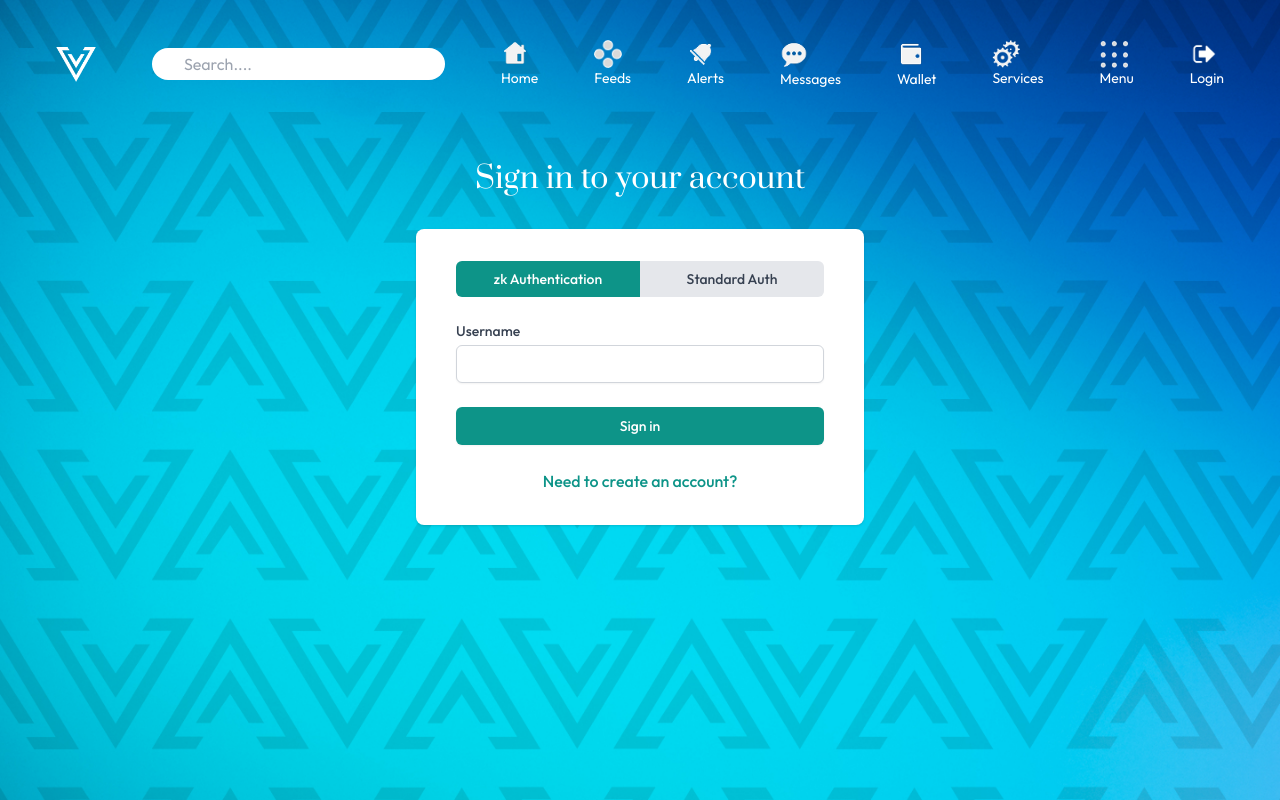
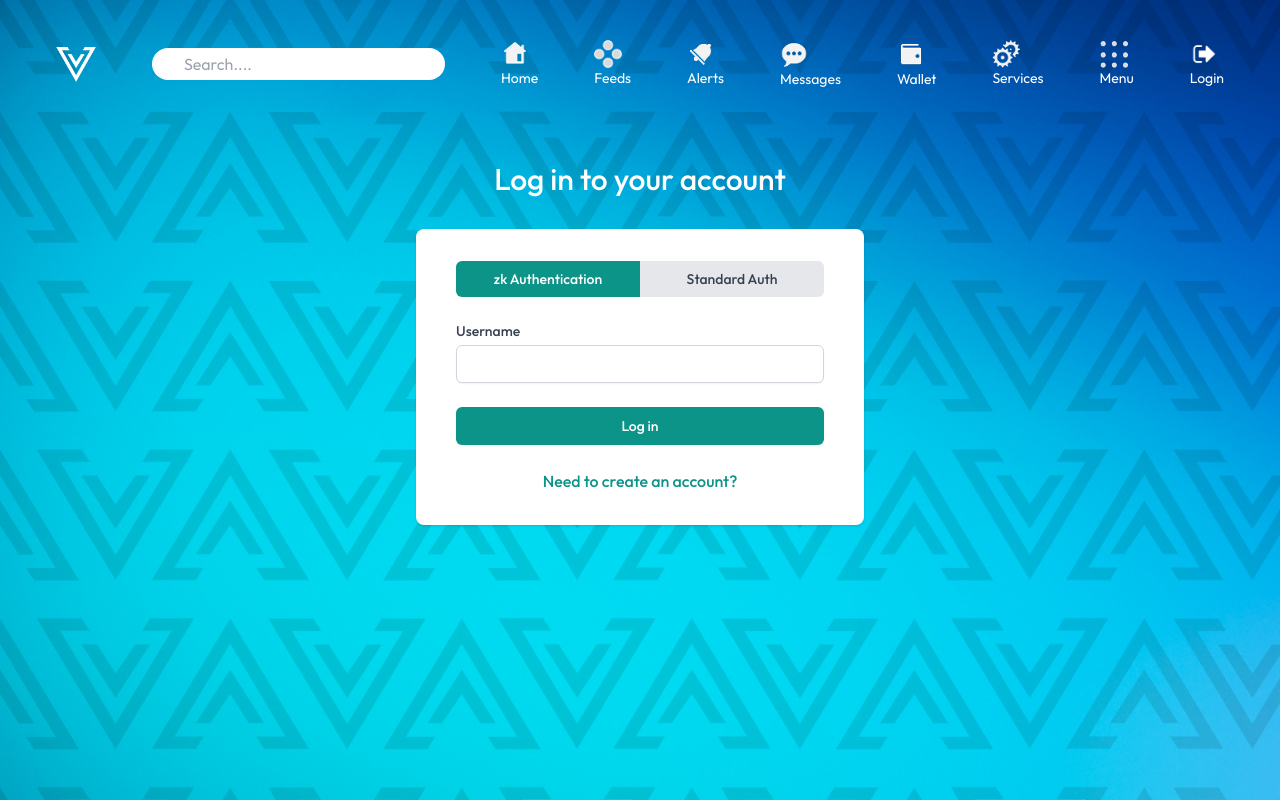
Before and after one commit to Project-Vomzer/Front_end, a React (Vite) app in the folder Vomzer_sui_socials/: page /login in a window 1280 px wide. Built offline with nearby package versions, Linux system fonts and the light colour scheme.

Commit message:
Vomzer Sui

```diff
--- a/Vomzer_sui_socials/src/pages/Login.jsx
+++ b/Vomzer_sui_socials/src/pages/Login.jsx
@@ -23,27 +23,24 @@ const isValidPassword = (password) => {
   );
 };
 
+// 🔐 Placeholder for zk-proof generation logic
+const generateZkProof = (username) => {
+  // You should replace this with actual zk proof generation logic
+  return `zk-proof-for-${username}`;
+};
+
 const Login = () => {
   const [authMode, setAuthMode] = useState('zk');
   const [isLogin, setIsLogin] = useState(true);
-  const [formData, setFormData] = useState({
-    userName: '',
-    password: '',
-  });
+  const [formData, setFormData] = useState({ userName: '', password: '' });
   const [isLoading, setIsLoading] = useState(false);
   const [errors, setErrors] = useState({});
 
   const handleChange = (e) => {
-    setFormData({
-      ...formData,
-      [e.target.name]: e.target.value,
-    });
-
-    if (errors[e.target.name]) {
-      setErrors({
-        ...errors,
-        [e.target.name]: null,
-      });
+    const { name, value } = e.target;
+    setFormData(prev => ({ ...prev, [name]: value }));
+    if (errors[name]) {
+      setErrors(prev => ({ ...prev, [name]: null }));
     }
   };
 
@@ -53,16 +50,14 @@ const Login = () => {
     if (!formData.userName.trim()) {
       newErrors.userName = 'Username is required';
     } else if (!isValidUsername(formData.userName)) {
-      newErrors.userName =
-        'Username must be 3-50 characters and contain only letters, numbers, ".", "-", or "_"';
+      newErrors.userName = 'Username must be 3-50 characters and valid format';
     }
 
     if (authMode === 'standard') {
       if (!formData.password) {
         newErrors.password = 'Password is required';
       } else if (!isValidPassword(formData.password)) {
-        newErrors.password =
-          'Password must be 8-128 characters, include uppercase, lowercase, number, and special character (@$!%?&)';
+        newErrors.password = 'Invalid password format';
       }
     }
 
@@ -72,87 +67,66 @@ const Login = () => {
 
   const handleSubmit = async (e) => {
     e.preventDefault();
-
-    if (!validateForm()) {
-      return;
-    }
+    if (!validateForm()) return;
 
     setIsLoading(true);
 
     try {
-      let endpoint, payload;
+      const endpoint = isLogin
+        ? `/api/auth/login/${authMode}`
+        : `/api/auth/register/${authMode}`;
 
-      if (authMode === 'standard') {
-        if (isLogin) {
-          endpoint = '/api/auth/login/standard';
-          payload = {
+      const payload = authMode === 'standard'
+        ? {
             userName: formData.userName,
             password: formData.password,
+          }
+        : {
+            userName: formData.userName,
+            zkProof: generateZkProof(formData.userName),
           };
-        } else {
-          endpoint = '/api/auth/register/standard';
-          payload = {
-            userName: formData.userName,
-            password: formData.password,
-          };
-        }
-      } else {
-        if (isLogin) {
-          endpoint = '/api/auth/login/zk';
-          payload = {
-            userName: formData.userName,
-            zkProof: 'generated-proof-here',
-          };
-        } else {
-          endpoint = '/api/auth/register/zk';
-          payload = {
-            userName: formData.userName,
-            zkProof: 'generated-proof-here',
-          };
-        }
-      }
-
-      console.log('Sending to:', `${BASE_URL}${endpoint}`);
-      console.log('Payload:', payload);
 
       const response = await axios.post(`${BASE_URL}${endpoint}`, payload, {
-        headers: {
-          'Content-Type': 'application/json',
-        },
+        headers: { 'Content-Type': 'application/json' },
+        validateStatus: (status) => status < 500,
       });
 
-      console.log('Response:', response.data);
-
+      if (response.status >= 200 && response.status < 300) {
         toast.success(isLogin ? 'Login successful!' : 'Registration successful!');
-
         if (isLogin) {
-        localStorage.setItem('JWT_SECRET_KEY', response.data?.JWT_SECRET_KEY);
+          localStorage.setItem('accessToken', response.data?.accessToken);
           window.location.href = '/';
         } else {
           setIsLogin(true);
+          setFormData({ userName: '', password: '' });
+        }
+      } else {
+        handleErrorResponse(response);
       }
     } catch (error) {
-      console.error('Full error:', error);
-
       if (error.response) {
-        console.error('Error response:', error.response);
-
-        if (error.response?.data?.errors) {
-          setErrors(error?.response?.data.errors);
-        }
-
-        const errorMessage =
-          error.response?.data?.message ||
-          error.response?.data?.error ||
-          'An error occurred. Please try again.';
-        toast.error(errorMessage);
-      } else if (error.request) {
-        toast.error('No response from server. Please check your connection.');
+        handleErrorResponse(error.response);
       } else {
-        toast.error('Request failed. Please try again.');
+        toast.error('Unexpected error. Try again.');
       }
     } finally {
       setIsLoading(false);
+    }
+  };
+
+  const handleErrorResponse = (response) => {
+    const serverError = response.data?.error || response.data?.message;
+    if (response.status === 400 || response.status === 409) {
+      if (serverError?.toLowerCase().includes('username')) {
+        setErrors(prev => ({ ...prev, userName: serverError }));
+      } else if (serverError?.toLowerCase().includes('password')) {
+        setErrors(prev => ({ ...prev, password: serverError }));
+      }
+      toast.error(serverError);
+    } else if (response.status === 500) {
+      toast.error('Server error. Try again later.');
+    } else {
+      toast.error(`Error: ${response.status}`);
     }
   };
 
@@ -160,8 +134,8 @@ const Login = () => {
     <div className="flex flex-col justify-center container py-12 sm:px-6 lg:px-8">
       <ToastContainer position="top-right" autoClose={5000} />
       <div className="sm:mx-auto sm:w-full sm:max-w-md">
-        <h2 className="mt-6 text-center text-3xl font-medium text-white prata-regular">
-          {isLogin ? 'Sign in to your account' : 'Create a new account'}
+        <h2 className="mt-6 text-center text-3xl font-medium text-white">
+          {isLogin ? 'Log in to your account' : 'Create a new account'}
         </h2>
       </div>
 
@@ -182,12 +156,11 @@ const Login = () => {
             </button>
           </div>
 
-          <form className="mt-6 space-y-6" onSubmit={handleSubmit}>
+          <form className="space-y-6" onSubmit={handleSubmit}>
             <div>
               <label htmlFor="userName" className="block text-sm font-medium text-gray-700">
                 Username
               </label>
-              <div className="mt-1">
               <input
                 id="userName"
                 name="userName"
@@ -195,12 +168,12 @@ const Login = () => {
                 required
                 value={formData.userName}
                 onChange={handleChange}
-                  className={`appearance-none block w-full px-3 py-2 border ${errors.userName ? 'border-red-500' : 'border-gray-300'} rounded-md shadow-sm placeholder-gray-400 focus:outline-none focus:ring-teal-500 focus:border-teal-500 sm:text-sm`}
+                disabled={isLoading}
+                className={`mt-1 block w-full px-3 py-2 border ${
+                  errors.userName ? 'border-red-500' : 'border-gray-300'
+                } rounded-md shadow-sm focus:ring-teal-500 focus:border-teal-500 sm:text-sm`}
               />
-                {errors.userName && (
-                  <p className="mt-1 text-sm text-red-600">{errors.userName}</p>
-                )}
-              </div>
+              {errors.userName && <p className="mt-1 text-sm text-red-600">{errors.userName}</p>}
             </div>
 
             {authMode === 'standard' && (
@@ -208,20 +181,19 @@ const Login = () => {
                 <label htmlFor="password" className="block text-sm font-medium text-gray-700">
                   Password
                 </label>
-                <div className="mt-1">
                 <input
                   id="password"
                   name="password"
                   type="password"
-                    required={authMode === 'standard'}
+                  required
                   value={formData.password}
                   onChange={handleChange}
-                    className={`appearance-none block w-full px-3 py-2 border ${errors.password ? 'border-red-500' : 'border-gray-300'} rounded-md shadow-sm placeholder-gray-400 focus:outline-none focus:ring-teal-500 focus:border-teal-500 sm:text-sm`}
+                  disabled={isLoading}
+                  className={`mt-1 block w-full px-3 py-2 border ${
+                    errors.password ? 'border-red-500' : 'border-gray-300'
+                  } rounded-md shadow-sm focus:ring-teal-500 focus:border-teal-500 sm:text-sm`}
                 />
-                  {errors.password && (
-                    <p className="mt-1 text-sm text-red-600">{errors.password}</p>
-                  )}
-                </div>
+                {errors.password && <p className="mt-1 text-sm text-red-600">{errors.password}</p>}
               </div>
             )}
 
@@ -229,25 +201,23 @@ const Login = () => {
               <button
                 type="submit"
                 disabled={isLoading}
-                className="w-full flex justify-center py-2 px-4 border border-transparent rounded-md shadow-sm text-sm font-medium text-white bg-teal-600 hover:bg-teal-700 focus:outline-none focus:ring-2 focus:ring-offset-2 focus:ring-teal-500 disabled:opacity-50"
+                className="w-full flex justify-center py-2 px-4 border border-transparent rounded-md shadow-sm text-sm font-medium text-white bg-teal-600 hover:bg-teal-700 disabled:opacity-50"
               >
-                {isLoading
-                  ? 'Processing...'
-                  : isLogin
-                  ? 'Sign in'
-                  : 'Register'}
+                {isLoading ? 'Processing...' : isLogin ? 'Log in' : 'Register'}
               </button>
             </div>
           </form>
 
           <div className="mt-6 text-center">
             <button
-              onClick={() => setIsLogin(!isLogin)}
+              onClick={() => {
+                setIsLogin(!isLogin);
+                setErrors({});
+              }}
               className="font-medium text-teal-600 hover:text-teal-500"
+              disabled={isLoading}
             >
-              {isLogin
-                ? 'Need to create an account?'
-                : 'Already have an account?  Sign in'}
+              {isLogin ? 'Need to create an account?' : 'Already have an account? Log in'}
             </button>
           </div>
         </div>
```
Lines whose indentation alone changed are shown as unchanged.
